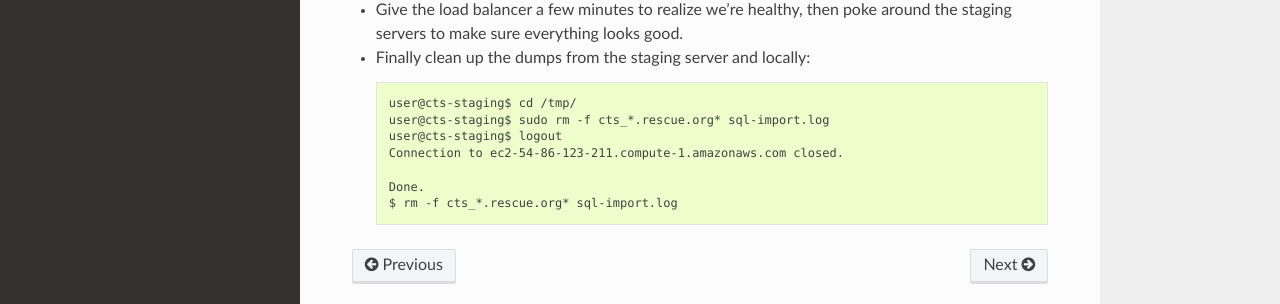
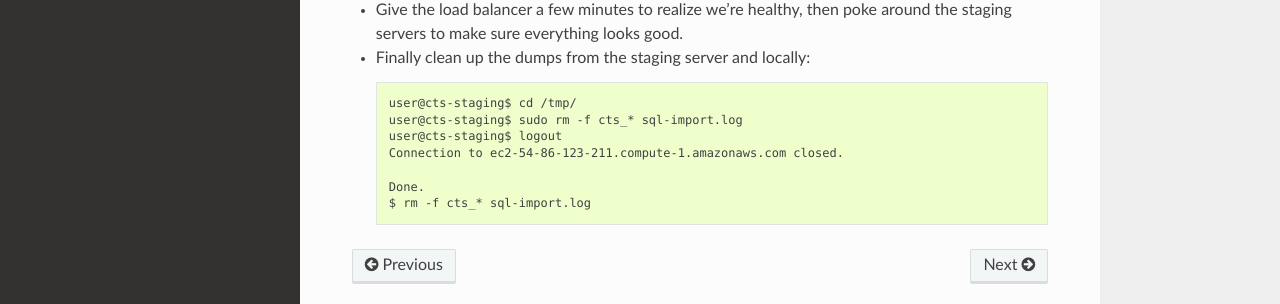
Before and after one commit to theirc/CTS-ircdeploy, a Sphinx documentation site: the page built from docs/backups.rst, in a window 1280 px wide and 900 px high, scrolled down 2409 px. Shown: the part 486-790 px from the top of the window. Built offline with Sphinx 7.4.7 and the Read the Docs theme 2.0.0, drawn with Linux system fonts in a browser that asks for light colours.

Commit message:
Fix filenames in rm command

```diff
--- a/docs/backups.rst
+++ b/docs/backups.rst
@@ -134,9 +134,9 @@ Bringing up a new site using the backup dump
 * Finally clean up the dumps from the staging server and locally::
 
     user@cts-staging$ cd /tmp/
-    user@cts-staging$ sudo rm -f cts_*.rescue.org* sql-import.log
+    user@cts-staging$ sudo rm -f cts_* sql-import.log
     user@cts-staging$ logout
     Connection to ec2-54-86-123-211.compute-1.amazonaws.com closed.
 
     Done.
-    $ rm -f cts_*.rescue.org* sql-import.log
+    $ rm -f cts_* sql-import.log
```
